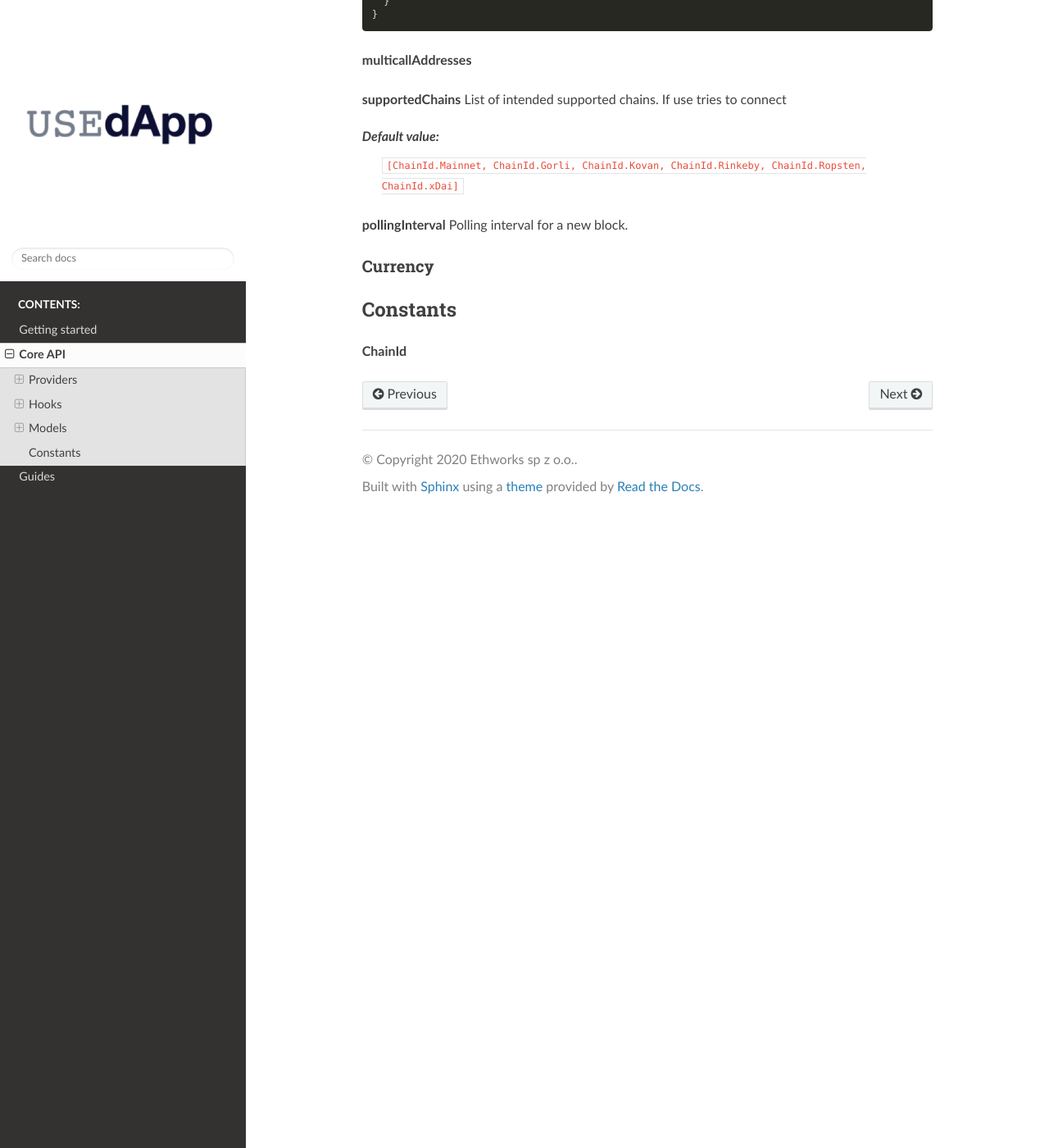
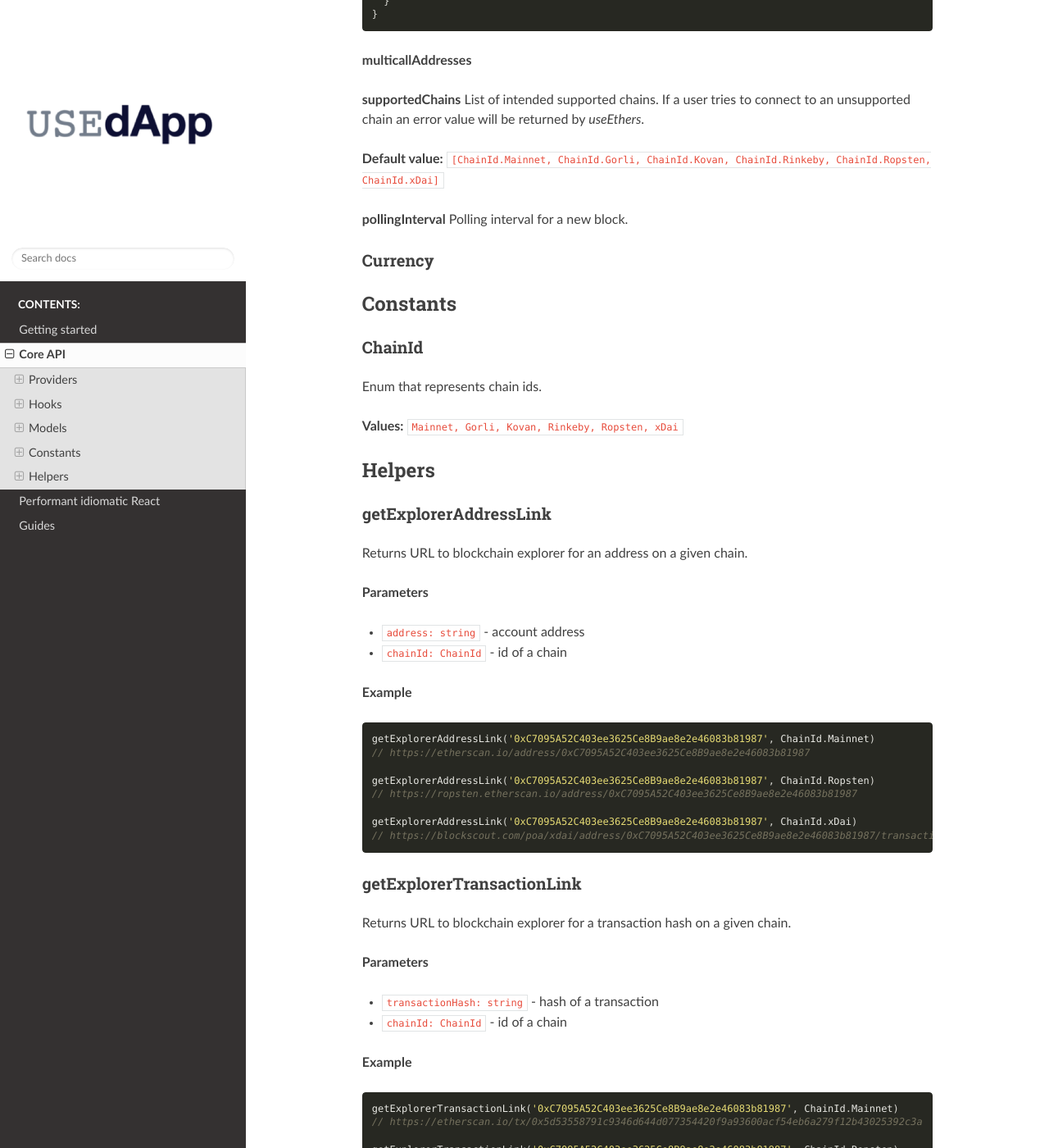
Before and after one commit to truth023/useDApp, a Sphinx documentation site: the page built from docs/source/core.rst, in a window 1280 px wide and 1400 px high, scrolled down 3216 px. Shown: the whole window at 82% size. Built offline with Sphinx 7.4.7 and the Read the Docs theme 2.0.0, drawn with Linux system fonts in a browser that asks for light colours; some of the changed text lies outside the part shown.

Commit message:
🦼 Add chain helpers (#49)
* Add chain helpers

* Documentation

* Update supportedChains description

Co-authored-by: Justyna Broniszewska <33961199+JustynaBroniszewska@users.noreply.github.com>

* Update getExplorerAddressLink description

Co-authored-by: Justyna Broniszewska <33961199+JustynaBroniszewska@users.noreply.github.com>

* Update getExplorerAddressLink example

Co-authored-by: Justyna Broniszewska <33961199+JustynaBroniszewska@users.noreply.github.com>

* Update getExplorerTransactionLink example

Co-authored-by: Justyna Broniszewska <33961199+JustynaBroniszewska@users.noreply.github.com>

* Update Guide

Co-authored-by: Justyna Broniszewska <33961199+JustynaBroniszewska@users.noreply.github.com>

* Update Reading from blockchain section

Co-authored-by: Justyna Broniszewska <33961199+JustynaBroniszewska@users.noreply.github.com>

Co-authored-by: Justyna Broniszewska <33961199+JustynaBroniszewska@users.noreply.github.com>

```diff
--- a/docs/source/core.rst
+++ b/docs/source/core.rst
@@ -163,10 +163,10 @@ Mapping of ``ChainId``'s to node URLs to use in read-only mode.
 **multicallAddresses**
 
 **supportedChains**
-List of intended supported chains. If use tries to connect
+List of intended supported chains. If a user tries to connect to an unsupported chain an error value will be returned by `useEthers`.
 
-*Default value:*
-  ``[ChainId.Mainnet, ChainId.Gorli, ChainId.Kovan, ChainId.Rinkeby, ChainId.Ropsten, ChainId.xDai]``
+**Default value:**
+``[ChainId.Mainnet, ChainId.Gorli, ChainId.Kovan, ChainId.Rinkeby, ChainId.Ropsten, ChainId.xDai]``
 
 **pollingInterval**
 Polling interval for a new block.
@@ -177,4 +177,97 @@ Currency
 Constants
 *********
 
-**ChainId**
+ChainId
+=======
+
+Enum that represents chain ids.
+
+**Values:**
+``Mainnet, Gorli, Kovan, Rinkeby, Ropsten, xDai``
+
+
+Helpers
+*******
+
+getExplorerAddressLink
+======================
+
+Returns URL to blockchain explorer for an address on a given chain.
+
+**Parameters**
+
+- ``address: string`` - account address
+- ``chainId: ChainId`` - id of a chain
+
+
+**Example**
+
+.. code-block:: javascript
+
+  getExplorerAddressLink('0xC7095A52C403ee3625Ce8B9ae8e2e46083b81987', ChainId.Mainnet)
+  // https://etherscan.io/address/0xC7095A52C403ee3625Ce8B9ae8e2e46083b81987
+
+  getExplorerAddressLink('0xC7095A52C403ee3625Ce8B9ae8e2e46083b81987', ChainId.Ropsten)
+  // https://ropsten.etherscan.io/address/0xC7095A52C403ee3625Ce8B9ae8e2e46083b81987
+
+  getExplorerAddressLink('0xC7095A52C403ee3625Ce8B9ae8e2e46083b81987', ChainId.xDai)
+  // https://blockscout.com/poa/xdai/address/0xC7095A52C403ee3625Ce8B9ae8e2e46083b81987/transactions
+
+
+getExplorerTransactionLink
+==========================
+
+Returns URL to blockchain explorer for a transaction hash on a given chain.
+
+**Parameters**
+
+- ``transactionHash: string`` - hash of a transaction
+- ``chainId: ChainId`` - id of a chain
+
+**Example**
+
+.. code-block:: javascript
+
+  getExplorerTransactionLink('0xC7095A52C403ee3625Ce8B9ae8e2e46083b81987', ChainId.Mainnet)
+  // https://etherscan.io/tx/0x5d53558791c9346d644d077354420f9a93600acf54eb6a279f12b43025392c3a
+
+  getExplorerTransactionLink('0xC7095A52C403ee3625Ce8B9ae8e2e46083b81987', ChainId.Ropsten)
+  // https://ropsten.etherscan.io/tx/0x5d53558791c9346d644d077354420f9a93600acf54eb6a279f12b43025392c3a
+
+  getExplorerTransactionLink('0xC7095A52C403ee3625Ce8B9ae8e2e46083b81987', ChainId.xDai)
+  // https://blockscout.com/poa/xdai/tx/0x5d53558791c9346d644d077354420f9a93600acf54eb6a279f12b43025392c3a/internal-transactions
+
+getChainName
+============
+
+Returns name of a chain for a given `chainId`.
+
+
+**Parameters**
+
+- ``chainId: ChainId`` - id of a chain
+
+**Example**
+
+.. code-block:: javascript
+
+  getChainName(ChainId.Mainnet) // Mainnet
+  getChainName(ChainId.Ropsten) // Ropsten
+  getChainName(ChainId.xDai)    // xDai
+
+isTestChain
+===========
+
+Returns if a given chain is a testnet.
+
+**Parameters**
+
+- ``chainId: ChainId`` - id of a chain
+
+**Example**
+
+.. code-block:: javascript
+
+  isTestChain(ChainId.Mainnet) // true
+  isTestChain(ChainId.Ropsten) // false
+  isTestChain(ChainId.xDai)    // true
```
Also changed, not shown: docs/source/guide.rst (+18 -0 lines), 6 other files.
